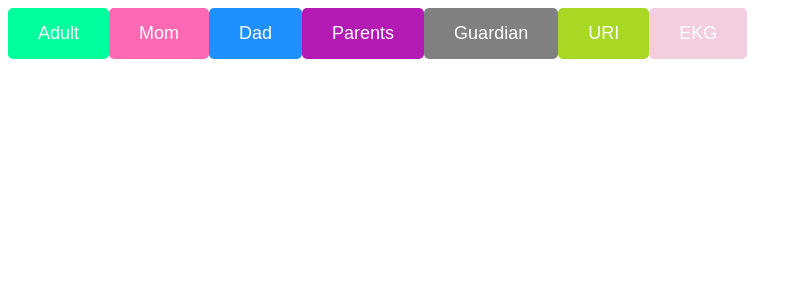
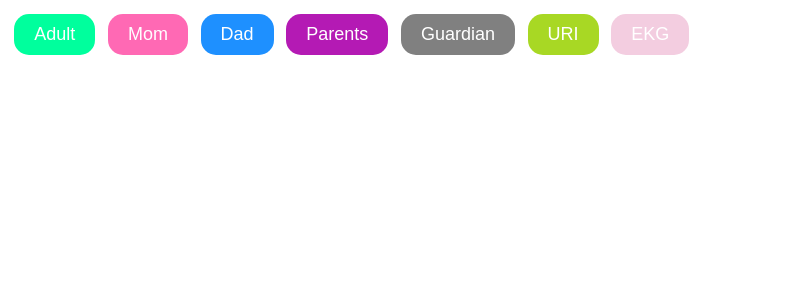
Before and after one commit to FlintShadey/commonbuttons, a Vue app: page / in a window 1280 px wide. Shown: the top 300 px of the page, without its empty margins (0-802 px from the left). Built offline with nearby package versions, Linux system fonts and the light colour scheme.

Commit message:
Update button styles in App.vue for improved appearance

```diff
--- a/src/App.vue
+++ b/src/App.vue
@@ -118,12 +118,14 @@ export default {
 <style scoped>
 .copy-button {
   color: #fff; /* White text */
-  padding: 15px 30px; /* Large padding for size */
+  padding: 10px 20px; /* Large padding for size */
   font-size: 18px; /* Larger font size */
   border: none;
-  border-radius: 5px;
+  margin:1px;
+  border-radius: 15px;
   cursor: pointer;
   transition: background-color 0.3s ease;
+  margin: 0.5%; /* Smaller margin */
 }
 
 
```
